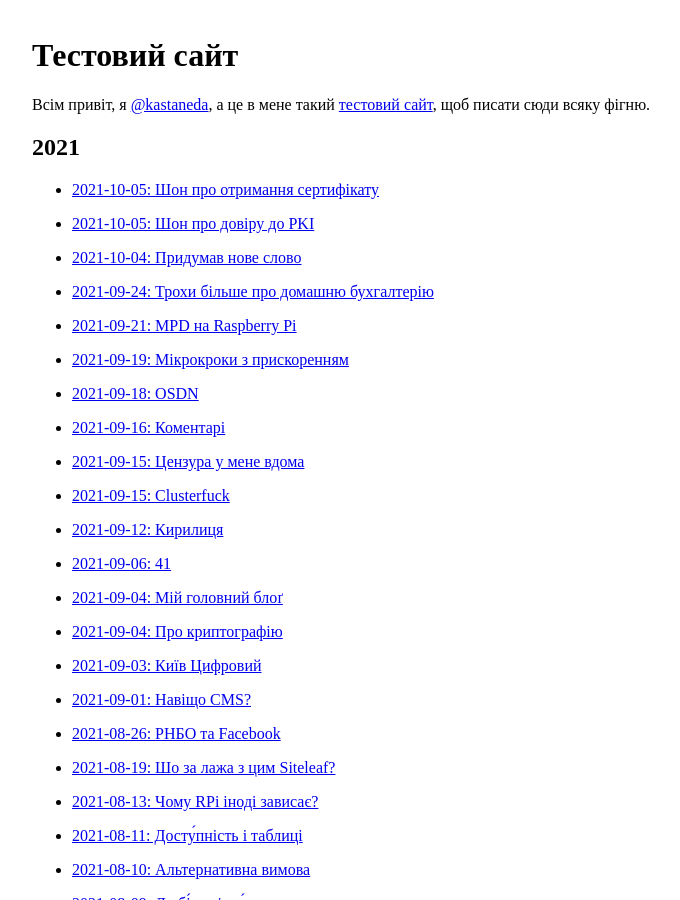
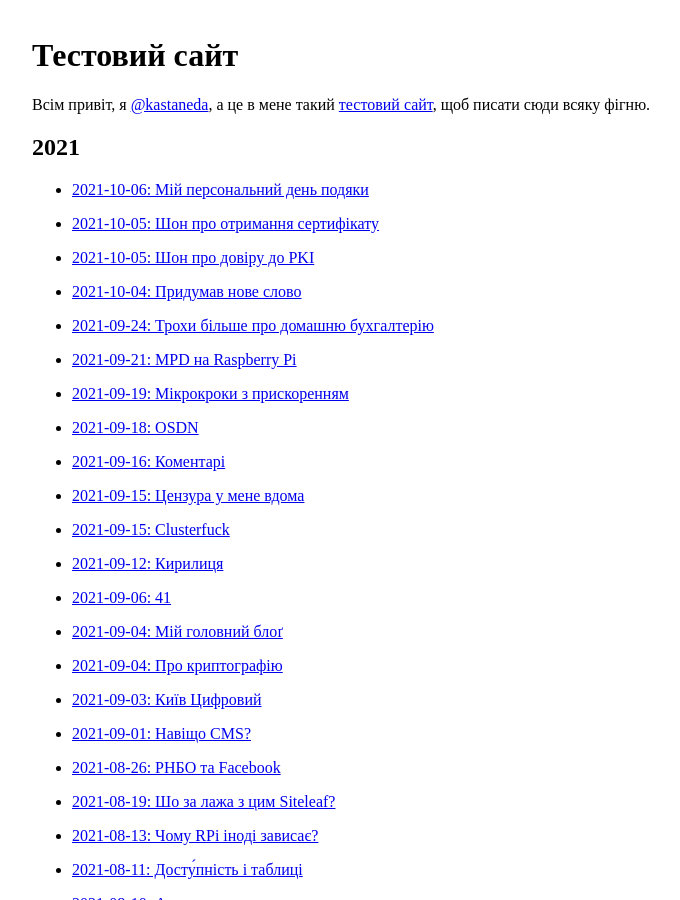
Before and after one commit to dk487/test.de.co.ua, a Jekyll site: the page built from index.md, in a window 1280 px wide and 900 px high. Shown: the whole window, without its empty margins (208-888 px from the left). Built offline with Jekyll 4.4.1, drawn with Linux system fonts in a browser that asks for light colours.

Commit message:
New post: my personal thanksgiving

```diff
--- a/_drafts/my-personal-thanksgiving.markdown
+++ b/_posts/2021/2021-10-06-my-personal-thanksgiving.markdown
@@ -1,5 +1,6 @@
 ---
 title: Мій персональний день подяки
+date: 2021-10-06 10:30:00 +03:00
 ---
 
 Просто так, без жодного [релігійного підтексту][1], хочу висловити слова подяки.
```
